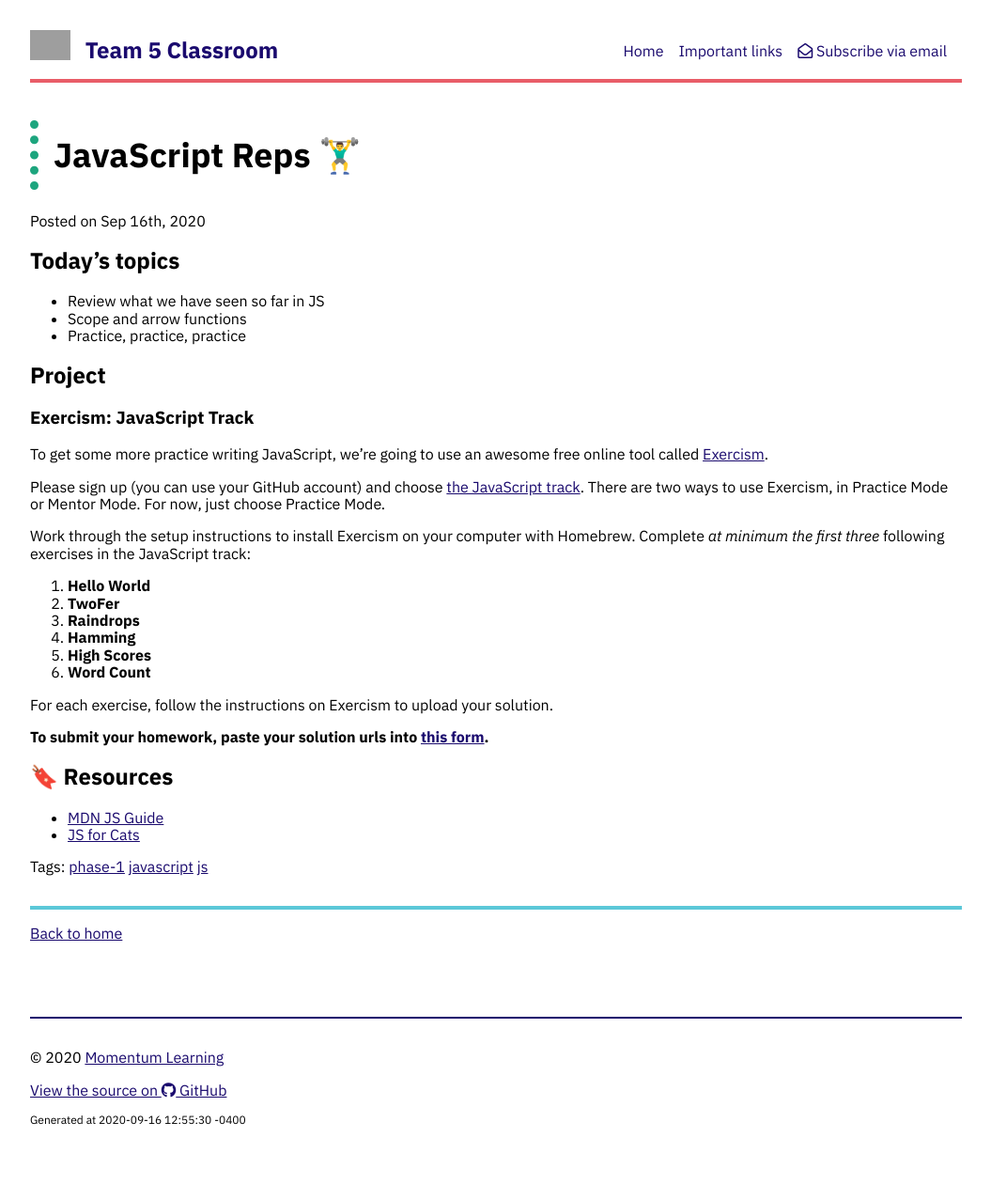
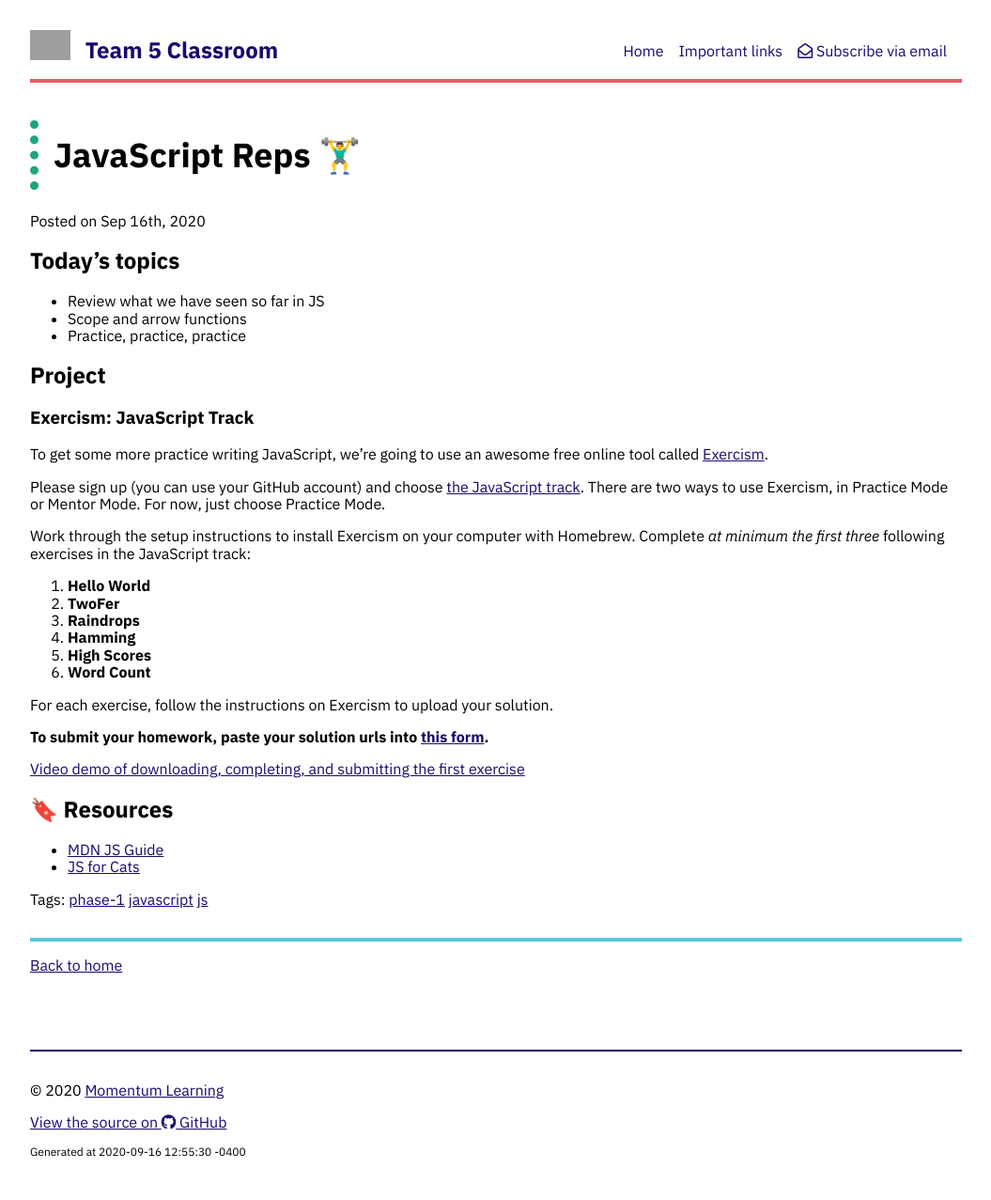
Before and after one commit to momentum-team-5/momentum-team-5.github.io, a Jekyll site: the page built from _posts/2020-09-16-more-js.md, in a window 1280 px wide. Shown: the whole page at 94% size, without its empty margins (112-1167 px from the left). Built offline with Jekyll 4.4.1, drawn with Linux system fonts in a browser that asks for light colours; nearby versions of some CDN libraries; before the commit the page ends 1243 px from its top, so only the background shows below that; grey boxes are pictures that could not be loaded.

Commit message:
Demo of exercism

```diff
--- a/_posts/2020-09-16-more-js.md
+++ b/_posts/2020-09-16-more-js.md
@@ -31,6 +31,8 @@
 
 **To submit your homework, paste your solution urls into [this form](https://forms.gle/F3dnTMT45btZeDGQ9).**
 
+[Video demo of downloading, completing, and submitting the first exercise](https://www.loom.com/share/8667b66f440249b69860726020c8a99b)
+
 ## 🔖 Resources
 
 - [MDN JS Guide](https://developer.mozilla.org/en-US/docs/Web/JavaScript)
```
